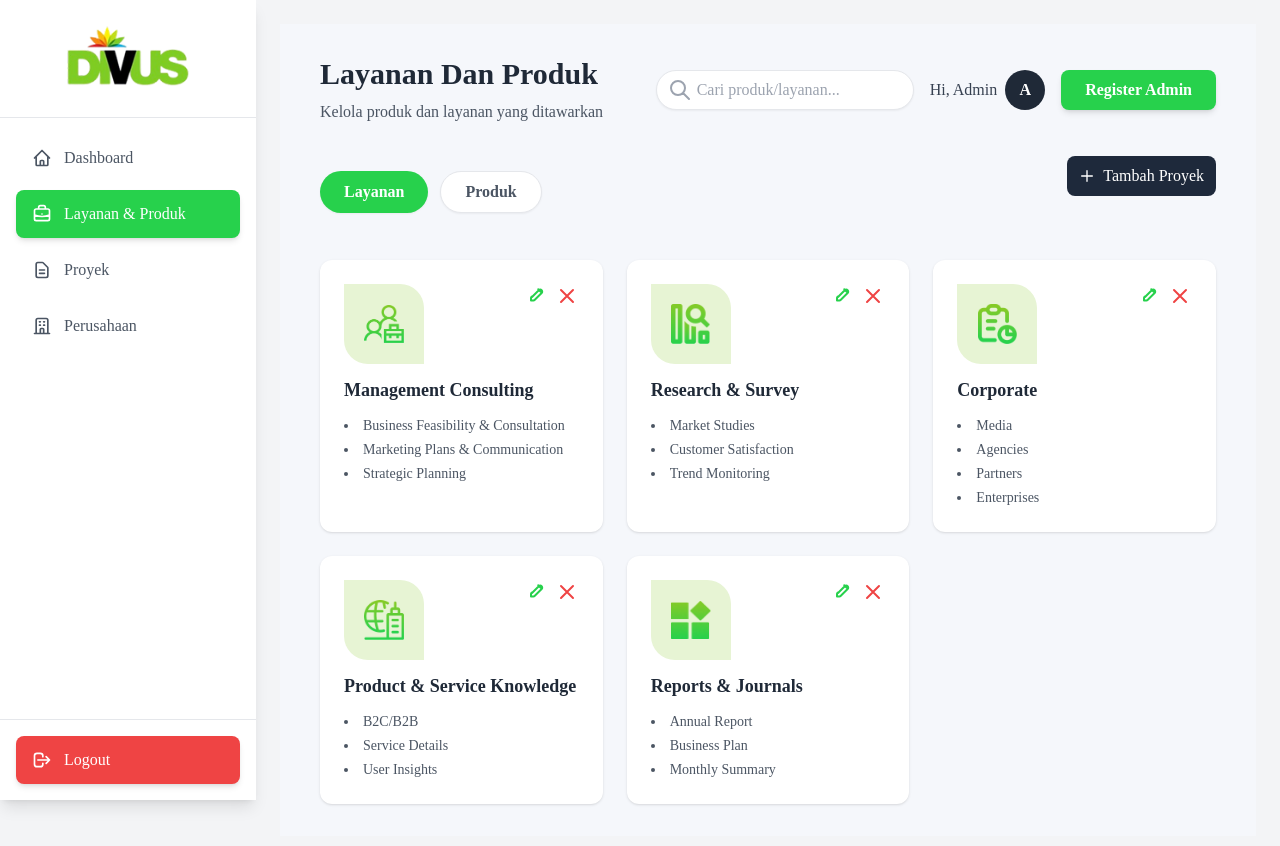
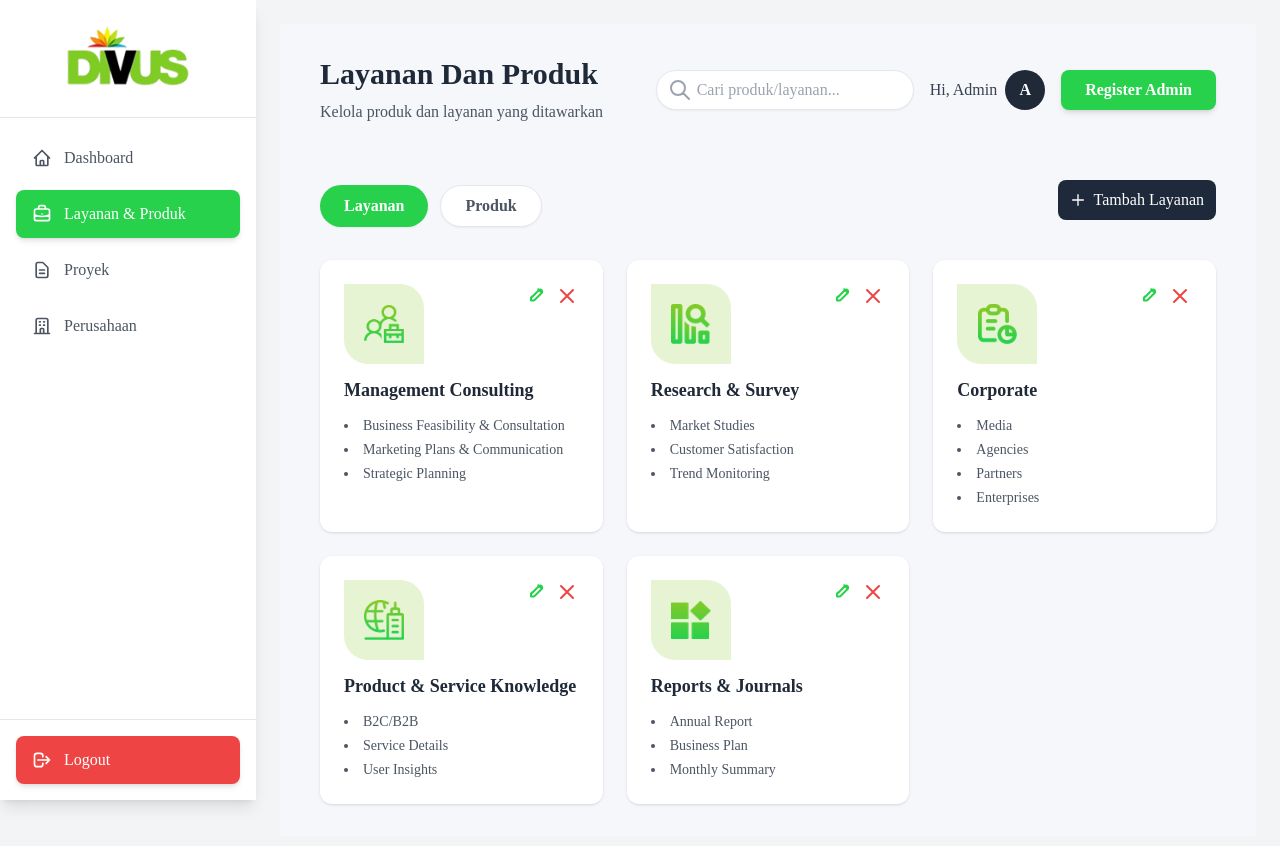
Before and after one commit to Rizkek/DavucCompro, a React (Create React App) app in the folder frontend/: page /LayananProduk in a window 1280 px wide. Shown: the top 846 px of the page. Built offline with nearby package versions, Linux system fonts and the light colour scheme.

Commit message:
oerubahan kecil

```diff
--- a/frontend/src/components/Sidebar.jsx
+++ b/frontend/src/components/Sidebar.jsx
@@ -48,7 +48,7 @@ const Sidebar = () => {
     },
     {
       name: "Proyek",
-      path: "/Proyek",
+      path: "/ProyekAdmin",
       icon: (
         <svg
           xmlns="http://www.w3.org/2000/svg"
--- a/frontend/src/pages/Admin/LayananProduk.jsx
+++ b/frontend/src/pages/Admin/LayananProduk.jsx
@@ -1,9 +1,13 @@
 import React, { useState } from "react";
 import { Assets } from '../../assets';
+import FormTambahProduk from "./FormTambahProduk";
+import FormEditProduk from "./FormEditProduk";
 
 const LayananProduk = () => {
     const [activeTab, setActiveTab] = useState("Layanan");
     const [searchQuery, setSearchQuery] = useState("");
+    const [showTambahProduk, setShowTambahProduk] = useState(false);
+    const [showEditProduk, setShowEditProduk] = useState(false);
 
     const data = {
         Layanan: [
@@ -75,7 +79,7 @@ const LayananProduk = () => {
     return (
         <div className="min-h-screen bg-[#F5F7FB] px-10 py-8 font-medium font-['Poppins']">
             {/* Header */}
-            <div className="flex justify-between items-center mb-8">
+            <div className="flex justify-between items-center mb-9">
                 <div>
                     <h1 className="text-3xl font-bold text-gray-800 mb-2">
                         Layanan Dan Produk
@@ -130,7 +134,7 @@ const LayananProduk = () => {
 
 
             {/*  */}
-            <div className="flex justify-between items-center mb-8">
+            <div className="flex justify-between items-center mb-2">
                 {/* Bagian Tabs */}
                 <div className="flex gap-3">
                     {["Layanan", "Produk"].map((tab) => (
@@ -149,8 +153,10 @@ const LayananProduk = () => {
 
 
                 {/* Tombol Tambah Proyek */}
-                <div className="flex justify-end mb-8">
-                    <button className="flex items-center gap-2 px-3 py-2 bg-[#1E293B] text-white rounded-lg hover:bg-[#111827] transition">
+                <div className="flex justify-end mb-8 mt-5">
+                    <button onClick={() => setShowTambahProduk(true)}
+                        className="flex items-center gap-2 px-3 py-2 bg-[#1E293B] text-white rounded-lg hover:bg-[#111827] transition"
+                    >
                         <svg
                             xmlns="http://www.w3.org/2000/svg"
                             className="h-4 w-4"
@@ -165,7 +171,7 @@ const LayananProduk = () => {
                                 d="M12 4v16m8-8H4"
                             />
                         </svg>
-                        Tambah Proyek
+                        {activeTab === "Layanan" ? "Tambah Layanan" : "Tambah Produk"}
                     </button>
                 </div>
             </div>
@@ -299,6 +305,37 @@ const LayananProduk = () => {
                         </div>
                     ))}
             </div>
+
+            {/* Pop-up Tambah Produk */}
+            {showTambahProduk && (
+                <div className="fixed inset-0 bg-black bg-opacity-40 flex items-center justify-center z-50">
+                    <div className="bg-white rounded-xl shadow-lg p-6 w-[500px] relative">
+                        <button
+                            onClick={() => setShowTambahProduk(false)}
+                            className="absolute top-3 right-3 text-gray-500 hover:text-gray-700"
+                        >
+                            ✕
+                        </button>
+                        <FormTambahProduk onClose={() => setShowTambahProduk(false)} />
+                    </div>
+                </div>
+            )}
+
+            {/* Pop-up Edit Produk */}
+            {showEditProduk && (
+                <div className="fixed inset-0 bg-black bg-opacity-40 flex items-center justify-center z-50">
+                    <div className="bg-white rounded-xl shadow-lg p-6 w-[500px] relative">
+                        <button
+                            onClick={() => setShowEditProduk(false)}
+                            className="absolute top-3 right-3 text-gray-500 hover:text-gray-700"
+                        >
+                            ✕
+                        </button>
+                        <FormEditProduk onClose={() => setShowEditProduk(false)} />
+                    </div>
+                </div>
+            )}
+
         </div>
     );
 };
--- a/frontend/src/pages/Admin/Proyek.jsx
+++ b/frontend/src/pages/Admin/Proyek.jsx
@@ -30,7 +30,7 @@ const Proyek = () => {
     return (
         <div className="min-h-screen bg-[#F5F7FB] px-10 py-8 font-medium font-['Poppins']">
             {/* Header */}
-            <div className="flex justify-between items-center mb-8">
+            <div className="flex justify-between items-center mb-14">
                 <div>
                     <h1 className="text-3xl font-bold text-gray-800 mb-2">
                         Proyek
@@ -83,7 +83,8 @@ const Proyek = () => {
             </div>
 
             {/* Tombol Tambah Proyek */}
-            <div className="flex justify-end mb-8">
+            <div className="flex justify-end mb-8 mt-5">
+                <div></div>
                 <button className="flex items-center gap-2 px-3 py-2 bg-[#1E293B] text-white rounded-lg hover:bg-[#111827] transition">
                     <svg
                         xmlns="http://www.w3.org/2000/svg"
```
Also changed, not shown: 1 other file (tests, documents, lock files or other folders).
